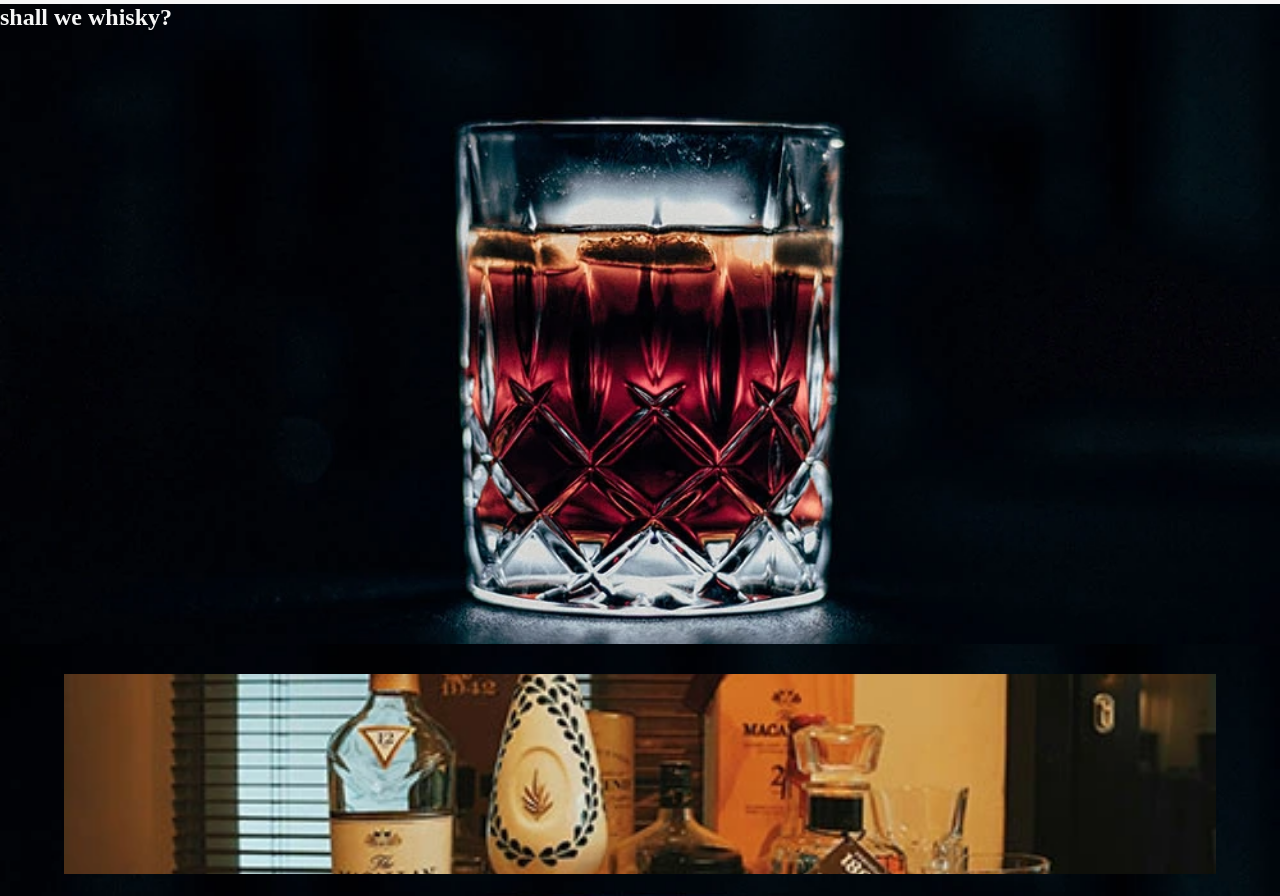
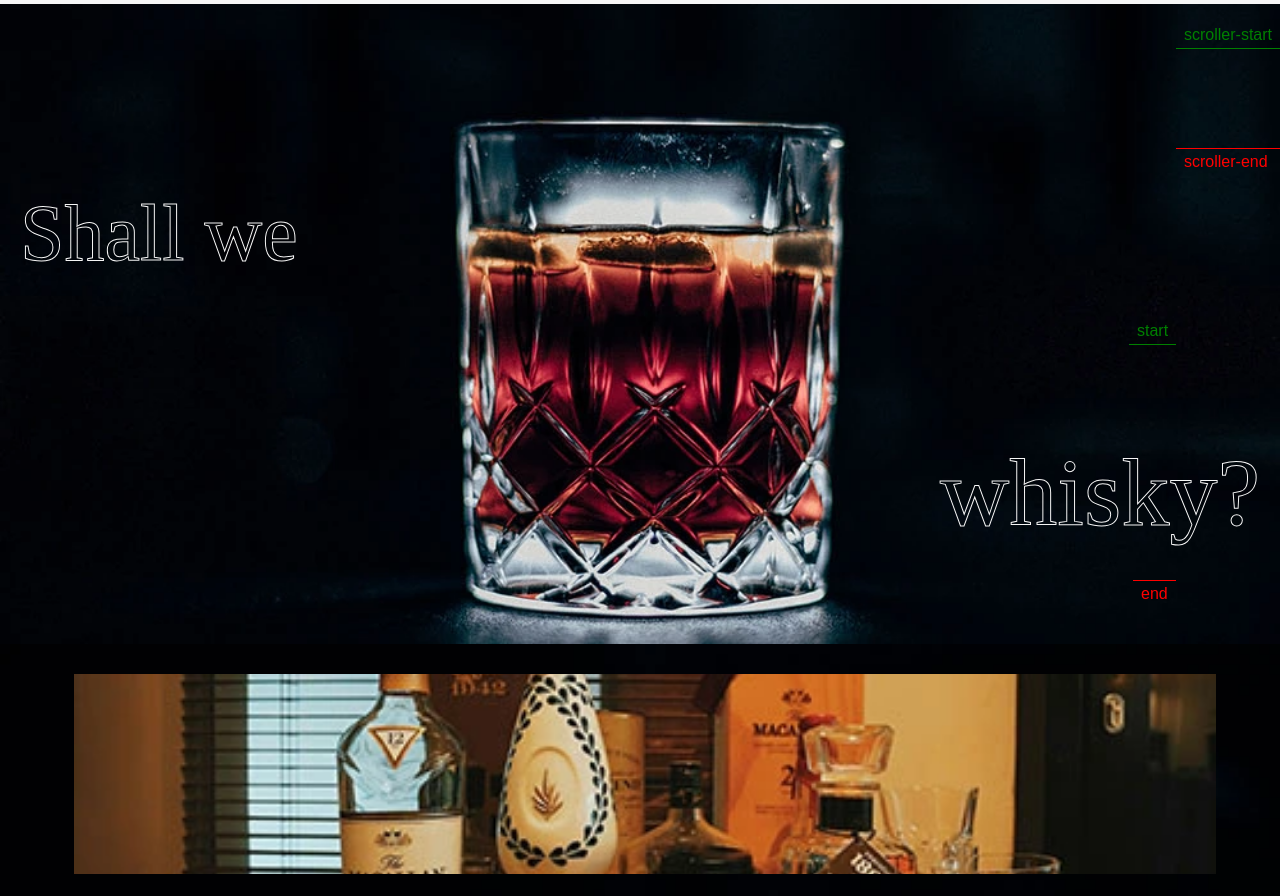
Before and after one commit to koinoniays2/yj-app-layout-prj, a plain HTML site: page index.html in a window 1280 px wide. Shown: the part 52-948 px from the top of the page. Drawn offline with nearby package versions, Linux system fonts and the light colour scheme.

Commit message:
app-layout-1

```diff
--- a/index.html
+++ b/index.html
@@ -12,6 +12,10 @@
     <script src="https://cdnjs.cloudflare.com/ajax/libs/gsap/3.12.3/gsap.min.js"></script>
     <script src="https://cdnjs.cloudflare.com/ajax/libs/gsap/3.12.3/ScrollTrigger.min.js"></script>
     <title>Whisky</title>
+    <!-- 사진 설명 폰트 -->
+    <link rel="preconnect" href="https://fonts.googleapis.com">
+    <link rel="preconnect" href="https://fonts.gstatic.com" crossorigin>
+    <link href="https://fonts.googleapis.com/css2?family=Open+Sans&display=swap" rel="stylesheet">
     <link href="whisky.css" rel="stylesheet" type="text/css" />
 </head>
 <body>
@@ -25,18 +29,26 @@
             </ul>
         </nav>
     </header>
+    <div class="content-text">
+        What do you want?
+    </div>
     <section id="main-container">
+        <div id="main-content">
+            <span>Shall we</span>
+            <span>whisky?</span>
+        </div>
         <div class="back-img"></div>
-        <div id="main-content">
-            <h1>shall we whisky?</h1>
-        </div>
     </section>
     <section id="img-container">
         <div class="back-img"></div>
-        <div class="img img1"><img src="images/맥켈란12.webp" alt="맥켈란12"></div>
-        <div class="img img2"><img src="images/맥켈란15.webp" alt="맥켈란15"></div>
-        <div class="img img3"><img src="images/발베니12.webp" alt="발베니12"></div>
-        <div class="img img4"><img src="images/발베니16.webp" alt="발베니16"></div>
+        <div class="img img1"><img src="images/맥켈란12.webp" alt="Macallan 12 Years"></div>
+        <div class="img img2"><img src="images/맥켈란15.webp" alt="Macallan 15 Years"></div>
+        <div class="img img3"><img src="images/발베니12.webp" alt="Balvenie 12 Years"></div>
+        <div class="img img4"><img src="images/발베니16.webp" alt="Balvenie 16 Years"></div>
+        <div class="img img5"><img src="images/글렌18.webp" alt="Glenfiddich 18 Years"></div>
+        <div class="img img6"><img src="images/조니블루.webp" alt="Johnnie Walker Blue Label"></div>
+        <div class="img img7"><img src="images/조니블랙.webp" alt="Johnnie Walker Black Label"></div>
+        <div class="img img8"><img src="images/헤네시.webp" alt="Hennessy"></div>
     </section>
     <!-- <section id="section-1">
         <div class="background"></div>
--- a/whisky.css
+++ b/whisky.css
@@ -2,9 +2,10 @@
 li { list-style: none; }
 a { text-decoration: none; color: #212121 }
 i { color: #212121 }
-#header, #img-container {
+#header, #img-container, .content-text {
     background-color: #F6F6F6;
 }
+body { height: 3500px; background-color: #F6F6F6; }
 
 /* ---헤더------------------------------ */
 #header {
@@ -12,6 +13,16 @@ i { color: #212121 }
     position: sticky;
     top: 0;
     z-index: 999;
+    overflow: hidden;
+}
+.content-text {
+    height: 5vh;
+    position: sticky;
+    top: 7vh;
+    z-index: 999;
+    border-top: 1px solid #212121; border-bottom: 1px solid #212121;
+    text-align: center; line-height: 5vh;
+    display: none; opacity: 0;
 }
 #menu ul {
     height: 7vh;
@@ -50,10 +61,14 @@ i { color: #212121 }
         font-size: 1.5rem; padding: 10px 20px 10px 5px;
     }
 
+.content-text {
+    font-weight: bold; font-family: 'Open Sans', sans-serif;
+}
 /* ---내용(main)------------------------------ */
 #main-container {
     height: 80vh; width: 100vw;
     position: relative;
+    overflow: hidden;
 }
 #main-container .back-img {
     position: absolute;
@@ -65,9 +80,24 @@ i { color: #212121 }
     overflow: hidden;
     z-index: -1;
 }
-#main-content h1 {
-    color: #F6F6F6;
+
+#main-content {
+    height: 100%;
+    overflow: hidden; /* gsap에서 글자가 밖으로 나갔을때 배경 이상해짐 방지*/
+    position: relative;
 }
+#main-content span {
+    display: block; color: transparent; -webkit-text-stroke: 1px #F6F6F6;
+}
+#main-content span:nth-child(1){
+    font-size: 5rem;
+    position: fixed; top:30%; margin-left: 20px;
+}
+#main-content span:nth-child(2) {
+    font-size: 6rem;
+    position: fixed; right: 0; bottom: 25%; margin-right: 20px;
+}
+
 
 /* ---내용(image)------------------------------ */
 #img-container {
@@ -75,6 +105,7 @@ i { color: #212121 }
     flex-direction: column;
     align-items: center;
     position: relative;
+    overflow: hidden;
 }
 #img-container .back-img {
     background-image: url(images/back-img.webp);
@@ -94,24 +125,3 @@ i { color: #212121 }
     width: 100%; height: 100%;
     object-fit: cover;
 }
-/*  */
-/* #section-1 {
-    height: 100vh;
-    width: 100vw;
-}
-.background {
-    height: inherit;
-    width: inherit;
-    margin-top: 10px;
-    background-image: url("images/background.jpg");
-    background-repeat: no-repeat;
-    background-position: center center;
-    background-size: cover;
-    background-attachment: fixed;
-    z-index: -1;
-}
-#section-2 {
-    height: 100vh;
-    width: 100vw;
-    background-color: #F6F6F6;
-} */
--- a/whisky.js
+++ b/whisky.js
@@ -1,12 +1,61 @@
 gsap.registerPlugin(ScrollTrigger);
-let tl = gsap.timeline();
-tl.to('#img-container .back-img', {
+gsap.to('#img-container .back-img', {
     scrollTrigger: {
         trigger: '#main-container',
         start: 'bottom 40%',
-        scrub: 2,
+        scrub: 1,
         end: '80% top+=100px',
         // markers: true
     },
     opacity: 0
 });
+
+let tl = gsap.timeline();
+gsap.fromTo('#main-content span:nth-child(1)',
+    { x: -400 },
+    { x: 0, duration:1 });
+tl.fromTo('#main-content span:nth-child(2)',
+    { x: 400 },
+    { x: 0, duration:1 })
+    .to('#main-content span:nth-child(2)',{
+        opacity: 0
+    })
+    .to('#main-content span:nth-child(2)',{
+        opacity: 1
+    });
+
+gsap.to('.content-text', {
+    scrollTrigger: {
+        trigger: '#main-container',
+        start: 'bottom-=300px top+=100px',
+        scrub: 1,
+        end: '90% top+=200px',
+        markers: true
+    },
+    display: 'block',
+    opacity: 1
+});
+
+const img = document.querySelectorAll('img');
+const contentText = document.querySelector(".content-text");
+
+//contentText.getBoundingClientRect().bottom //109.796875
+window.addEventListener("scroll", function(){
+    img.forEach((item) => {
+        if(item.getBoundingClientRect().top <= 109) {
+            contentText.innerText = item.alt;
+        }
+    });
+});
+
+img.forEach((item, i) => {
+    tl.fromTo(item, { x:10 * (i + 1) },
+        { scrollTrigger: {
+        trigger: item,
+        start: `top center`,
+        scrub: 1,
+        end: `top center-=100px`,
+        // markers: true
+        }, x: 0
+    });
+});
```
Also changed, not shown: images/글렌18.webp (added), images/조니블랙.webp (added), images/조니블루.webp (added), images/헤네시.webp (added).
